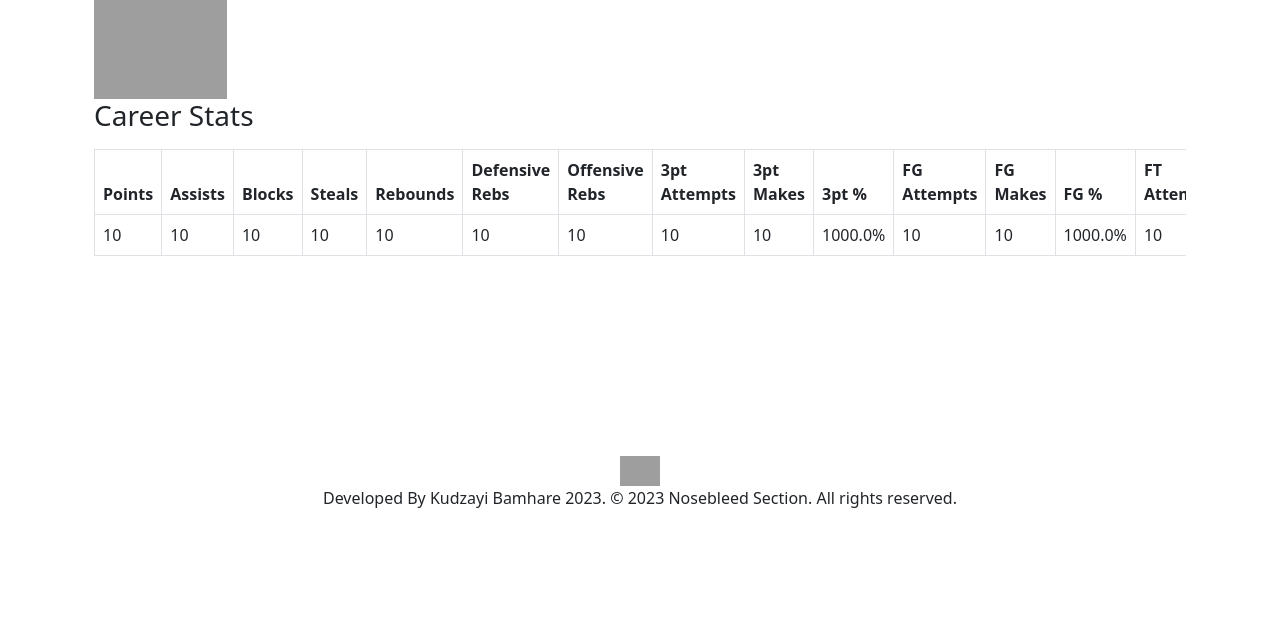
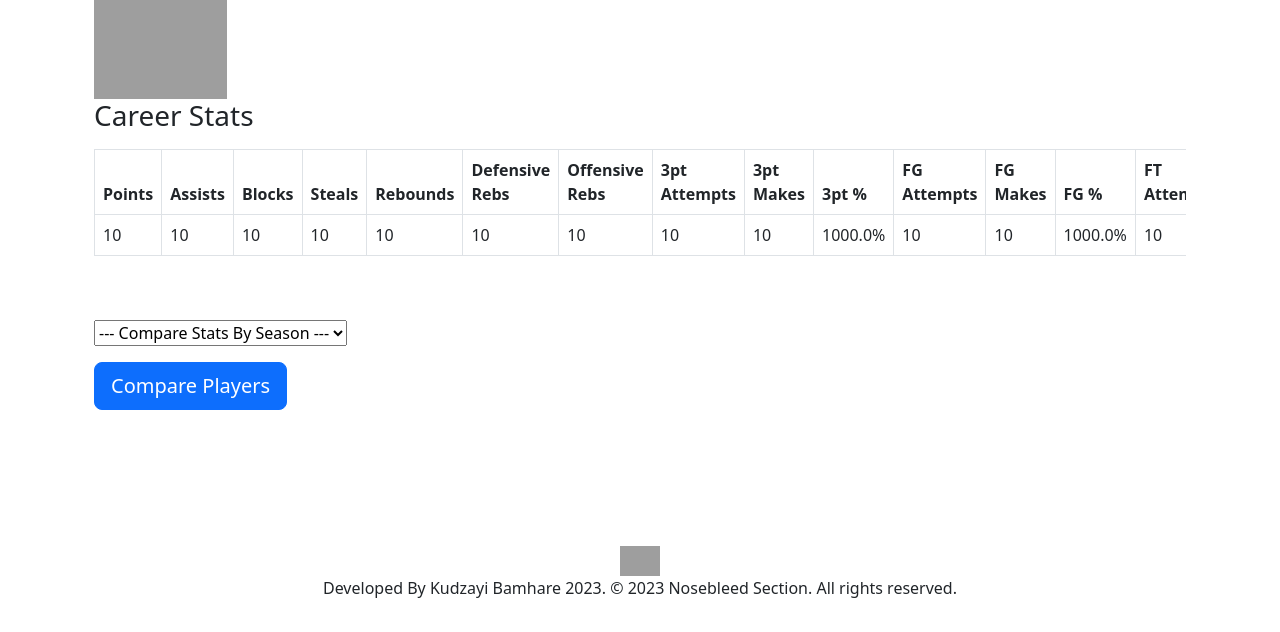
Before and after one commit to Kudzmat/NoseBleedSection, a Django app: template templates/nba_stats/comparison.html in a window 1280 px wide. Shown: the part 618-1250 px from the top of the page. Before the commit the page ends 1126 px from the top, so only its background shows below. Run offline with Django 4.2, Linux system fonts and the light colour scheme; tables that the repository leaves empty hold one stand-in row (values such as "Sample post"); the template is opened without the code that fills it: values that come from a table or form of the project are taken from there, most other values are stand-ins (such as "Sample title", 1, 10 or a date in 2020); grey boxes are pictures that could not be loaded.

Commit message:
Added dropdown form to html template

```diff
--- a/nba_stats/forms.py
+++ b/nba_stats/forms.py
@@ -11,7 +11,7 @@ STAT_OPTIONS = (
 )
 
 COMP_OPTIONS = (
-    ('--- Stats By Season ---', '--- Stats By Season ---'),
+    ('--- Compare Stats By Season ---', '--- Compare Stats By Season ---'),
     ('Points Per Game', 'Points Per Game'),
     ('Rebs Per Game', 'Rebs Per Game'),
     ('Assists Per Game', 'Assists Per Game'),
--- a/nba_stats/views.py
+++ b/nba_stats/views.py
@@ -353,6 +353,7 @@ def compare_profiles(request):
                'player2_stats': player2_stats,
                'player1_id': players_info[0],
                'player2_id': players_info[1],
+               'form': form
                }
 
     return render(request, "nba_stats/comparison.html", context)
--- a/templates/nba_stats/comparison.html
+++ b/templates/nba_stats/comparison.html
@@ -136,4 +136,12 @@ Career Stat Totals
             </div>
         </div>
      <br><br>
+<div class="container">
+         <form method="post">
+        {% csrf_token %}
+        {{ form.as_p }}
+        <button class="btn btn-primary btn-lg" type="submit">Compare Players</button>
+    </form>
+     </div>
+
 {% endblock %}
```
Also changed, not shown: db.sqlite3.
